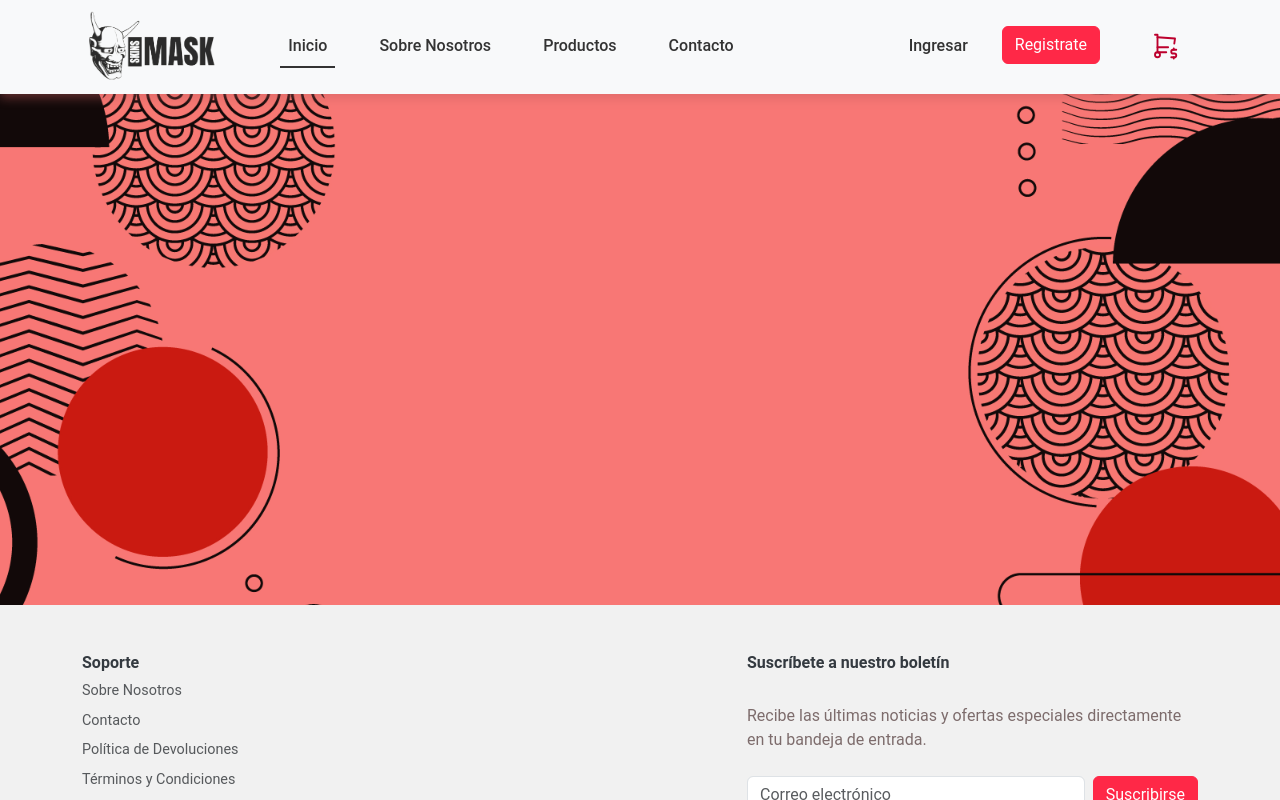
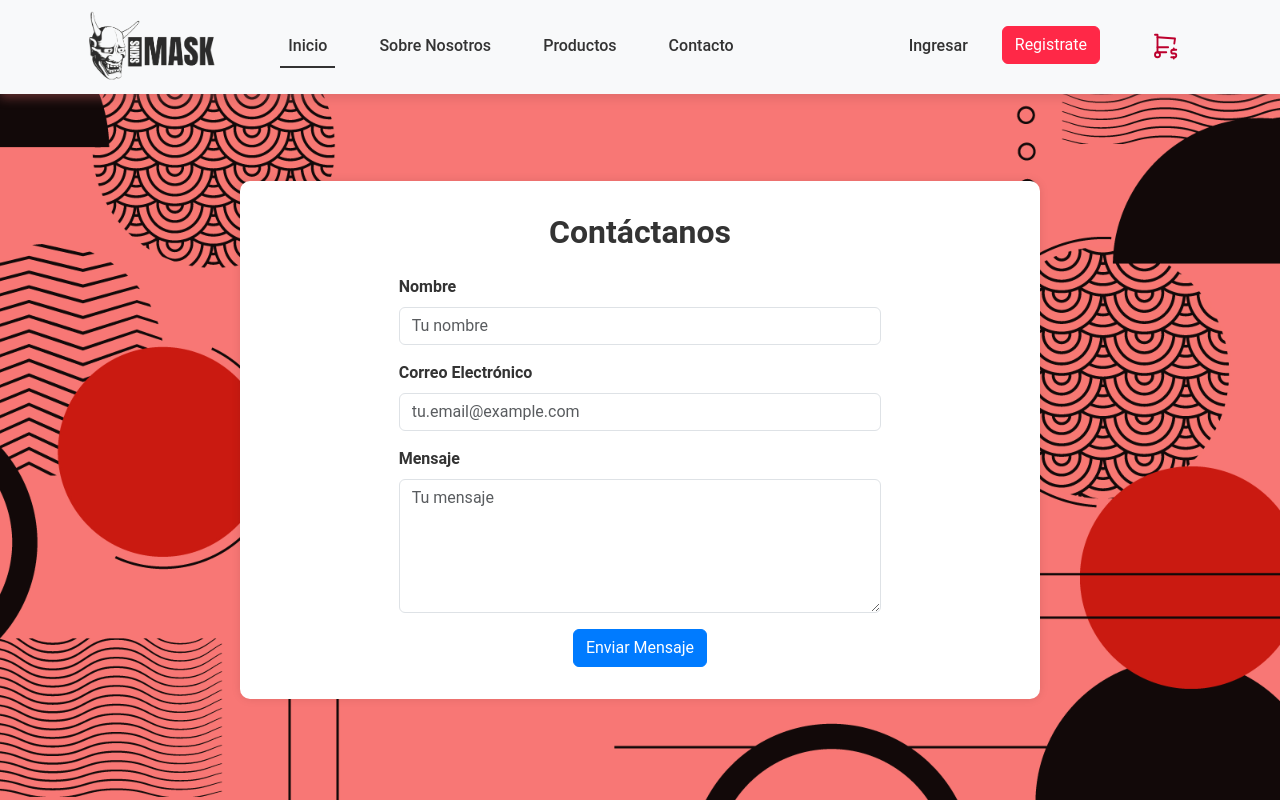
Before and after one commit to PedroRiveraDuoc/SkinsMask-Angular, an Angular app: page /contact in a window 1280 px wide. Before the commit this address led to /. Shown: the top 800 px of the page. Built offline with nearby package versions, Linux system fonts and the light colour scheme.

Commit message:
Proyecto con lo solicitado completo, faltan las pruebas unitarias y la documentacion

```diff
--- /dev/null
+++ b/src/app/about/about.component.html
@@ -0,0 +1,36 @@
+<div class="container mt-5">
+    <div class="row justify-content-center">
+        <div class="col-md-10">
+            <div class="card">
+                <div class="card-body text-center">
+                    <h3 class="mb-4"><strong>Sobre Nosotros</strong></h3>
+                    <p>
+                        Bienvenidos a SkinsMask, donde ofrecemos las mejores máscaras personalizadas para tus eventos,
+                        fiestas y ocasiones especiales. Nos enorgullecemos de ofrecer productos de alta calidad y un
+                        servicio excepcional al cliente.
+                    </p>
+                    <hr>
+                    <h3 class="mb-4"><strong>Nuestra Misión</strong></h3>
+                    <p>
+                        Nuestra misión es proporcionar máscaras únicas y de alta calidad que permitan a nuestros
+                        clientes expresar su individualidad y creatividad. Nos esforzamos por ofrecer productos que no
+                        solo sean estéticamente agradables sino también cómodos y seguros de usar.
+                    </p>
+                    <hr>
+                    <h3 class="mb-4"><strong>Nuestro Equipo</strong></h3>
+                    <p>
+                        Contamos con un equipo de diseñadores talentosos y artesanos dedicados que trabajan arduamente
+                        para crear las máscaras más innovadoras y detalladas del mercado. Cada miembro de nuestro equipo
+                        comparte una pasión por la creatividad y la excelencia.
+                    </p>
+                    <hr>
+                    <h3 class="mb-4"><strong>Contacto</strong></h3>
+                    <p>
+                        Si tienes alguna pregunta o necesitas asistencia, no dudes en ponerte en contacto con nosotros a
+                        través de nuestro formulario de contacto o llamándonos directamente.
+                    </p>
+                </div>
+            </div>
+        </div>
+    </div>
+</div>
--- /dev/null
+++ b/src/app/about/about.component.scss
@@ -0,0 +1,30 @@
+:host {
+    display: flex;
+    justify-content: center;
+    align-items: center;
+    min-height: 120vh;
+    margin-top: 30px;
+}
+
+.container {
+    margin-top: 5rem;
+}
+
+.card {
+    padding: 20px;
+    border-radius: 10px;
+    box-shadow: 0 4px 8px rgba(0, 0, 0, 0.1);
+}
+
+h2, h4 {
+    text-align: center;
+}
+
+.lead {
+    font-size: 1.25rem;
+    font-weight: 300;
+}
+
+hr {
+    margin: 2rem 0;
+}
--- /dev/null
+++ b/src/app/contact/contact.component.html
@@ -0,0 +1,33 @@
+<div class="container contact-container my-5" style="max-width: 800px;">
+    <div class="row justify-content-center">
+        <div class="col-md-8">
+            <h2 class="text-center mb-4">Contáctanos</h2>
+            <form [formGroup]="contactForm" (ngSubmit)="onSubmit()">
+                <div class="mb-3">
+                    <label for="name" class="form-label">Nombre</label>
+                    <input type="text" id="name" formControlName="name" class="form-control" placeholder="Tu nombre">
+                    <div *ngIf="contactForm?.get('name')?.invalid && contactForm?.get('name')?.touched" class="text-danger">
+                        Nombre es requerido.
+                    </div>
+                </div>
+                <div class="mb-3">
+                    <label for="email" class="form-label">Correo Electrónico</label>
+                    <input type="email" id="email" formControlName="email" class="form-control" placeholder="tu.email@example.com">
+                    <div *ngIf="contactForm?.get('email')?.invalid && contactForm?.get('email')?.touched" class="text-danger">
+                        Correo electrónico válido es requerido.
+                    </div>
+                </div>
+                <div class="mb-3">
+                    <label for="message" class="form-label">Mensaje</label>
+                    <textarea id="message" formControlName="message" class="form-control" rows="5" placeholder="Tu mensaje"></textarea>
+                    <div *ngIf="contactForm?.get('message')?.invalid && contactForm?.get('message')?.touched" class="text-danger">
+                        Mensaje es requerido.
+                    </div>
+                </div>
+                <div class="text-center">
+                    <button type="submit" class="btn btn-primary">Enviar Mensaje</button>
+                </div>
+            </form>
+        </div>
+    </div>
+</div>
--- /dev/null
+++ b/src/app/contact/contact.component.scss
@@ -0,0 +1,32 @@
+:host {
+    display: flex;
+    justify-content: center;
+    align-items: center;
+    min-height: 110vh;
+}
+
+.contact-container {
+    background-color: #fff;
+    padding: 2rem;
+    border-radius: 10px;
+    box-shadow: 0px 0px 10px rgba(0, 0, 0, 0.1);
+}
+
+h2 {
+    font-weight: bold;
+    color: #333;
+}
+
+.form-label {
+    font-weight: bold;
+}
+
+.btn-primary {
+    background-color: #007bff;
+    border-color: #007bff;
+}
+
+.btn-primary:hover {
+    background-color: #0056b3;
+    border-color: #004085;
+}
--- /dev/null
+++ b/src/app/contact/contact.component.ts
@@ -0,0 +1,31 @@
+import { Component, OnInit } from '@angular/core';
+import { FormBuilder, FormGroup, Validators, ReactiveFormsModule } from '@angular/forms';
+import { CommonModule } from '@angular/common';
+
+@Component({
+  selector: 'app-contact',
+  templateUrl: './contact.component.html',
+  styleUrls: ['./contact.component.scss'],
+  standalone: true,
+  imports: [CommonModule, ReactiveFormsModule]
+})
+export class ContactComponent implements OnInit {
+  contactForm: FormGroup;
+
+  constructor(private fb: FormBuilder) {
+    this.contactForm = this.fb.group({
+      name: ['', Validators.required],
+      email: ['', [Validators.required, Validators.email]],
+      message: ['', Validators.required]
+    });
+  }
+
+  ngOnInit(): void {}
+
+  onSubmit(): void {
+    if (this.contactForm.valid) {
+      alert('Mensaje enviado con éxito!');
+      this.contactForm.reset();
+    }
+  }
+}
--- a/src/app/edit-profile/edit-profile.component.html
+++ b/src/app/edit-profile/edit-profile.component.html
@@ -2,10 +2,10 @@
     <div class="row justify-content-center">
         <div class="col-md-8">
             <div class="card">
-                <div class="d-flex justify-content-center align-items-center mb-5">
-                    <img src="assets/modificar-perfil.png" class="img-fluid" style="width: 700px; height: auto;" alt="Modificar Perfil">
-                </div>
                 <div class="card-body">
+                    <div class="d-flex justify-content-center align-items-center mb-5">
+                        <img src="assets/modificar-perfil.png" class="img-fluid" style="width: 700px; height: auto;" alt="Modificacion de perfil">
+                    </div>
                     <form [formGroup]="profileForm" (ngSubmit)="onSubmit()">
                         <div class="form-group mb-3">
                             <label for="firstName">Nombre</label>
@@ -25,12 +25,10 @@
                         </div>
                         <div class="form-group mb-3">
                             <label for="confirmPassword">Confirmar Contraseña</label>
-                            <input type="password" id="confirmPassword" formControlName="confirmPassword"
-                                class="form-control">
+                            <input type="password" id="confirmPassword" formControlName="confirmPassword" class="form-control">
                         </div>
                         <div class="d-grid">
-                            <button type="submit" class="btn btn-primary" [disabled]="profileForm.invalid">Guardar
-                                Cambios</button>
+                            <button type="submit" class="btn btn-primary" [disabled]="profileForm.invalid">Guardar Cambios</button>
                         </div>
                     </form>
                 </div>
--- a/src/app/edit-profile/edit-profile.component.scss
+++ b/src/app/edit-profile/edit-profile.component.scss
@@ -2,11 +2,11 @@
     display: flex;
     justify-content: center;
     align-items: center;
-    min-height: 120vh;
+    min-height: 110vh;
 }
 
 .container {
-    margin-top: 100px;
+    margin-top: 4rem;
 
 }
 
@@ -29,3 +29,14 @@
     background-color: #ff5f72;
     border-color: #ff5f72;
 }
+
+
+.card {
+    padding: 20px;
+    border-radius: 10px;
+    box-shadow: 0 4px 8px rgba(0, 0, 0, 0.1);
+}
+
+h4 {
+    text-align: center;
+}
--- a/src/app/footer/footer.component.html
+++ b/src/app/footer/footer.component.html
@@ -6,8 +6,8 @@
             <div class="col-6 col-md-2 mb-3">
                 <h5><strong>Soporte</strong></h5>
                 <ul class="nav flex-column">
-                    <li class="nav-item mb-2"><a href="#" class="nav-link p-0 text-muted">Sobre Nosotros</a></li>
-                    <li class="nav-item mb-2"><a href="#" class="nav-link p-0 text-muted">Contacto</a></li>
+                    <li class="nav-item mb-2"><a href="/about" class="nav-link p-0 text-muted">Sobre Nosotros</a></li>
+                    <li class="nav-item mb-2"><a href="/contact" class="nav-link p-0 text-muted">Contacto</a></li>
                     <li class="nav-item mb-2"><a href="#" class="nav-link p-0 text-muted">Política de Devoluciones</a></li>
                     <li class="nav-item mb-2"><a href="#" class="nav-link p-0 text-muted">Términos y Condiciones</a></li>
                     <li class="nav-item mb-2"><a href="#" class="nav-link p-0 text-muted">FAQs</a></li>
--- a/src/app/nav/nav.component.html
+++ b/src/app/nav/nav.component.html
@@ -19,13 +19,13 @@
                     <a class="nav-link active" aria-current="page" href="/home">Inicio</a>
                 </li>
                 <li class="nav-item">
-                    <a class="nav-link" href="#">Sobre Nosotros</a>
+                    <a class="nav-link" href="/about">Sobre Nosotros</a>
                 </li>
                 <li class="nav-item">
                     <a class="nav-link" href="/products">Productos</a>
                 </li>
                 <li class="nav-item">
-                    <a class="nav-link" href="#">Contacto</a>
+                    <a class="nav-link" href="/contact">Contacto</a>
                 </li>
             </ul>
         </div>
--- a/src/app/products/products.component.ts
+++ b/src/app/products/products.component.ts
@@ -30,5 +30,6 @@ export class ProductsComponent {
 
   addToCart(product: Product): void {
     this.cartService.addToCart(product);
+    alert('Producto agregado al carrito');
   }
 }
```
Also changed, not shown: src/app/about/about.component.ts (added, +12 -0 lines), src/app/app.routes.ts (+6 -1 lines), 2 other files (tests, documents, lock files or other folders).
